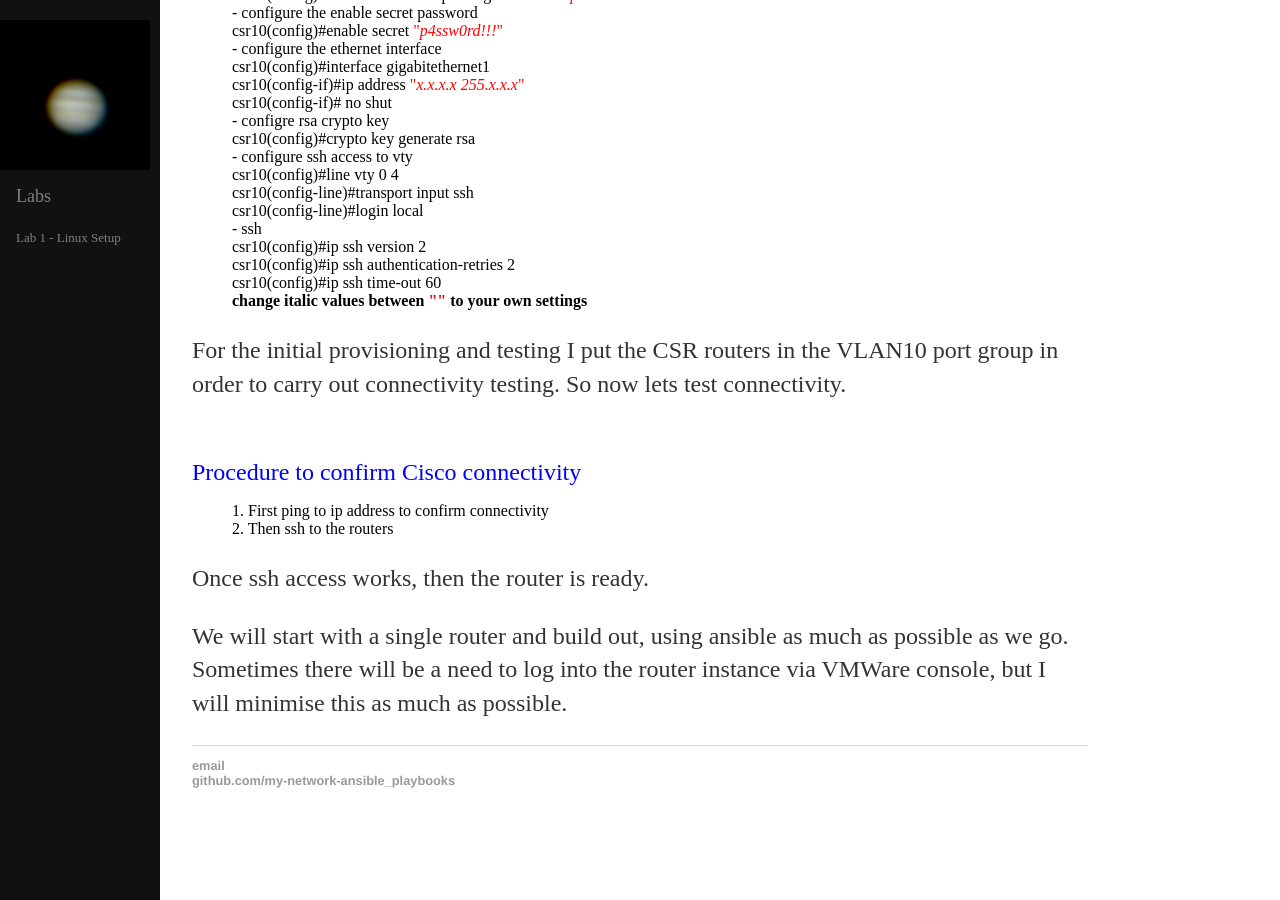
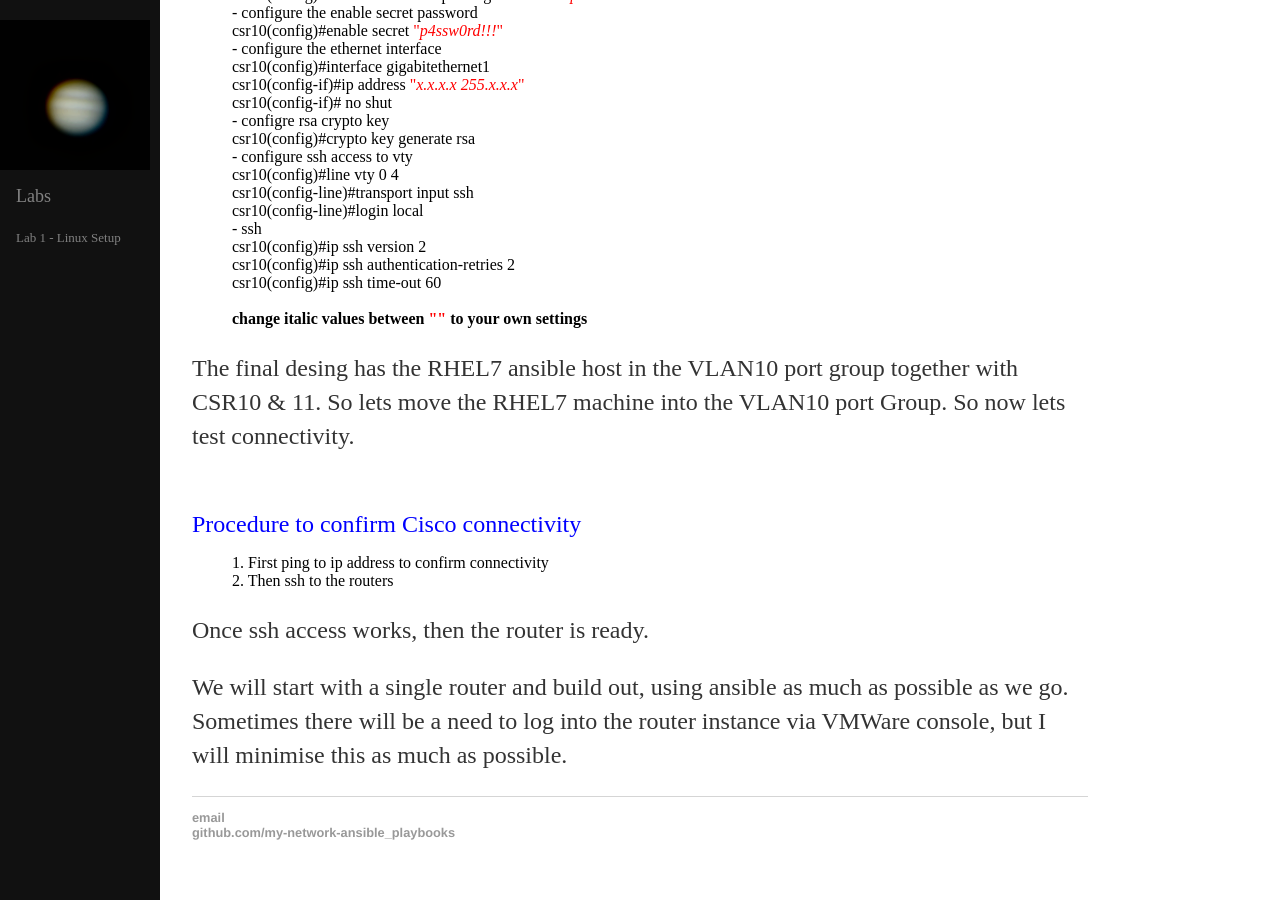
Before and after one commit to craigeowen/craigeowen.github.io, a Jekyll site: the page built from _posts/2018-04-20-Cisco-Router-Setup.md, in a window 1280 px wide and 900 px high, scrolled down 1252 px. Built offline with Jekyll 4.4.1, drawn with Linux system fonts in a browser that asks for light colours; our own code applies the rules of GitHub Pages for plain Markdown files.

Commit message:
Update 2018-04-20-Cisco-Router-Setup.md

```diff
--- a/_posts/2018-04-20-Cisco-Router-Setup.md
+++ b/_posts/2018-04-20-Cisco-Router-Setup.md
@@ -46,10 +46,11 @@ console
    csr10(config)#ip ssh version 2<br>
    csr10(config)#ip ssh authentication-retries 2<br>
    csr10(config)#ip ssh time-out 60<br>
+   <br>
 <b>change italic values between <font color="red">""</font> to your own settings</b><br>
 </blockquote>
 <!-- blank -->
-For the initial provisioning and testing I put the CSR routers in the VLAN10 port group in order to carry out connectivity testing. So now lets test connectivity.<br>
+The final desing has the RHEL7 ansible host in the VLAN10 port group together with CSR10 & 11. So lets move the RHEL7 machine into the VLAN10 port Group. So now lets test connectivity.<br>
 <br>
 <font size="5" color="blue">Procedure to confirm Cisco connectivity</font>
 <blockquote>
```
